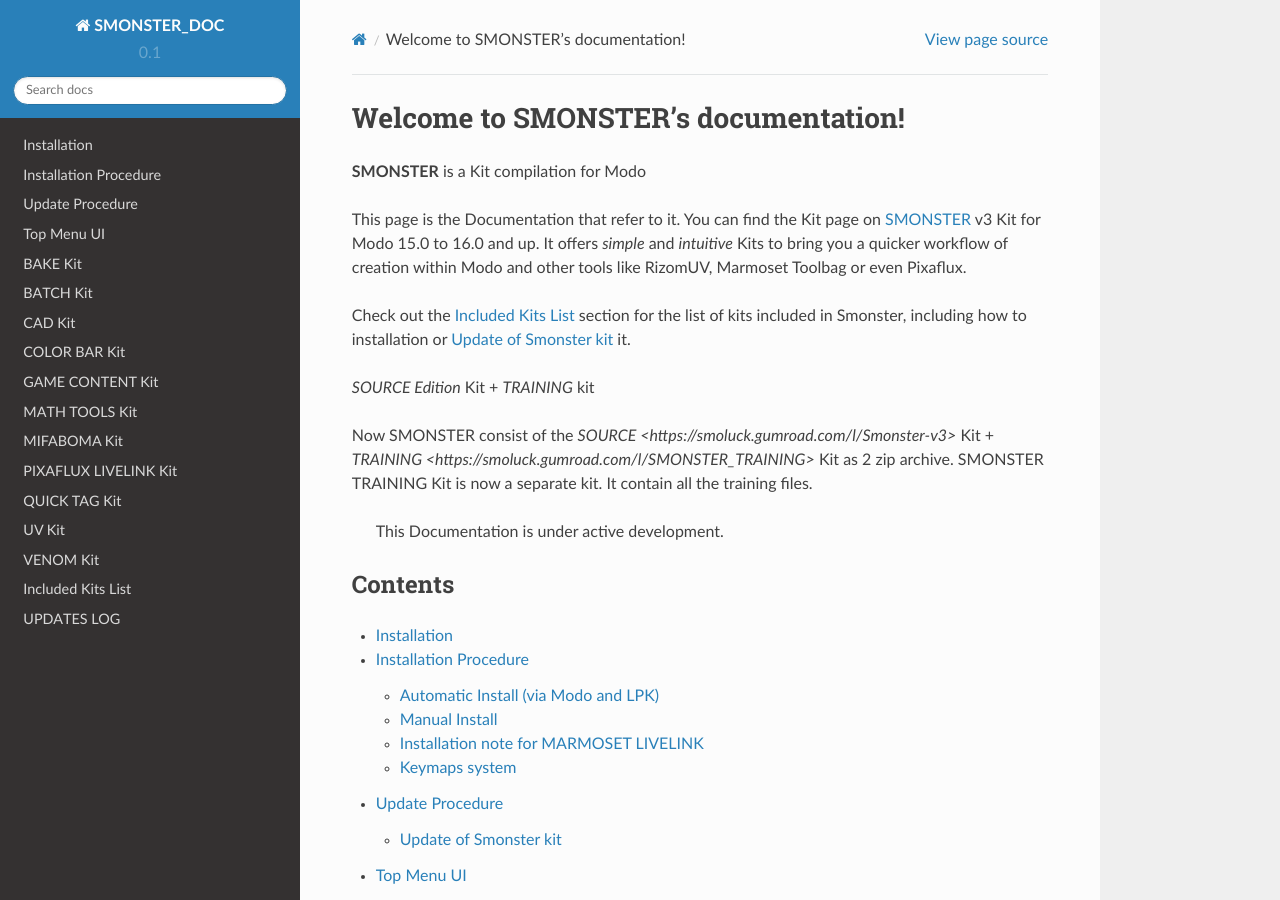
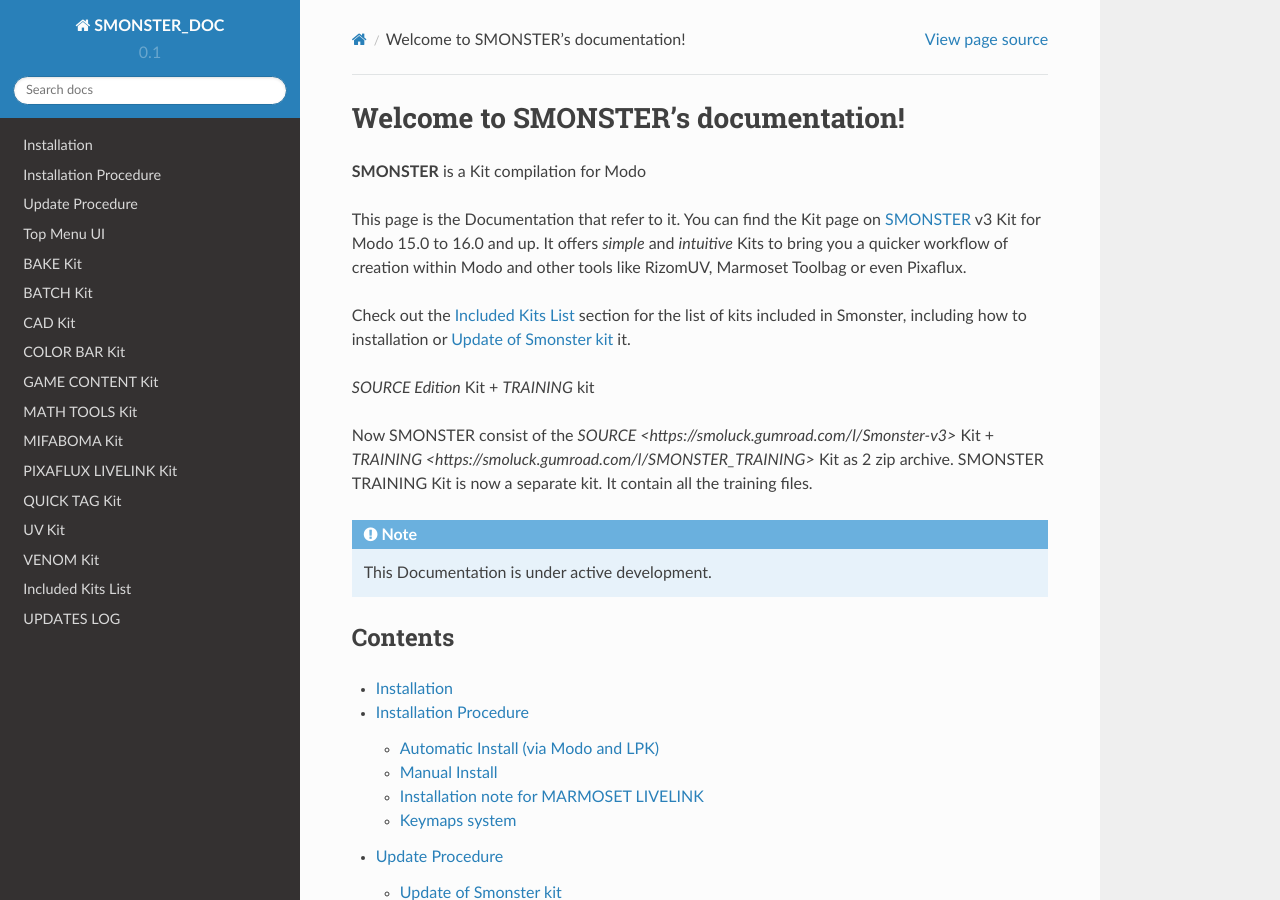
Before and after one commit to smoluck/SMONSTER_DOC, a Sphinx documentation site: the page built from docs/source/index.rst, in a window 1280 px wide and 900 px high. Built offline with Sphinx 7.4.7 and the Read the Docs theme 2.0.0, drawn with Linux system fonts in a browser that asks for light colours.

Commit message:
Update index.rst

```diff
--- a/docs/source/index.rst
+++ b/docs/source/index.rst
@@ -10,11 +10,11 @@
 Check out the :doc:`kitlist` section for the list of kits included in Smonster, including
 how to :ref:`installation` or :ref:`update` it.
 
-.. note::
-
 *SOURCE Edition* Kit + *TRAINING* kit
 
 Now SMONSTER consist of the `SOURCE <https://smoluck.gumroad.com/l/Smonster-v3>` Kit + `TRAINING <https://smoluck.gumroad.com/l/SMONSTER_TRAINING>` Kit as 2 zip archive. SMONSTER TRAINING Kit is now a separate kit. It contain all the training files.
+
+.. note::
 
    This Documentation is under active development.
 
```
